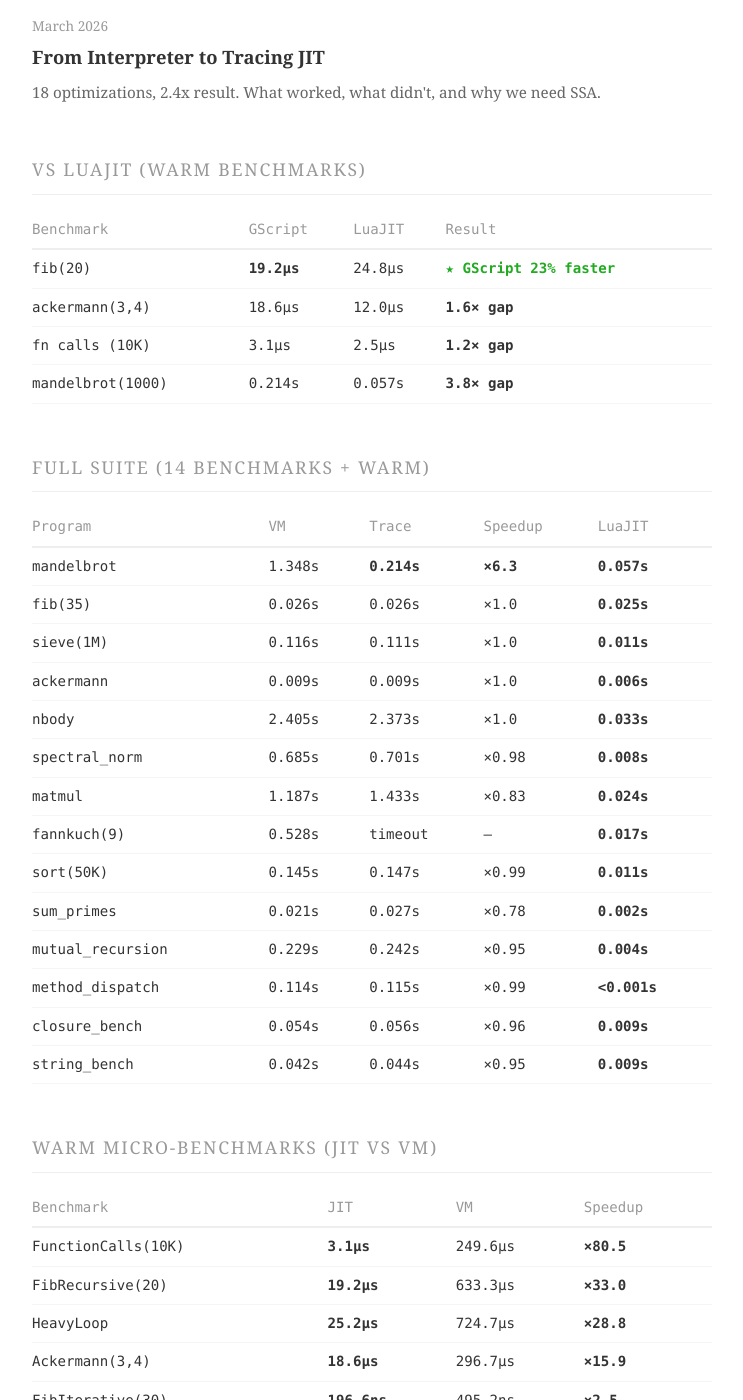
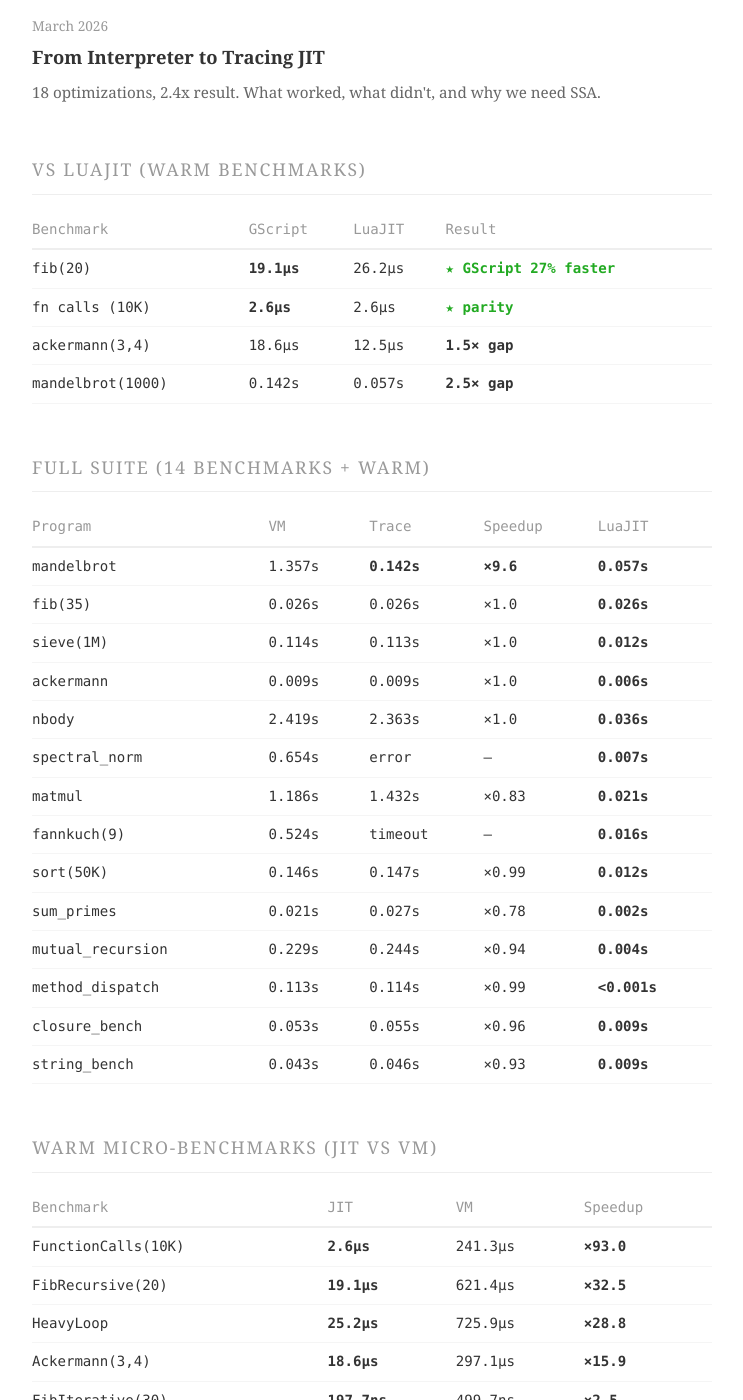
Before and after one commit to jxwr/gscript, a Jekyll site: the page docs/index.html, which Jekyll copies as it is, in a window 1280 px wide and 1400 px high, scrolled down 1488 px. Shown: the whole window, without its empty margins (268-1011 px from the left). Built offline with Jekyll 4.4.1, drawn with Linux system fonts in a browser that asks for light colours.

Commit message:
Update benchmarks: mandelbrot 0.142s (was 0.214s), 2.5x gap to LuaJIT
Relaxed float guards unlock iter-loop trace for mandelbrot:
- mandelbrot trace: 0.214s → 0.142s (x9.6 over VM, was x6.3)
- mandelbrot vs LuaJIT: 3.8x → 2.5x gap
- fib(20): 19.1us, 27% ahead of LuaJIT
- fn_calls: 2.6us, parity with LuaJIT
- ackermann: 18.6us, 1.5x gap (was 2.5x)

Note: spectral_norm trace regressed (new crash), needs investigation.

Co-Authored-By: Claude Opus 4.6 (1M context) <noreply@anthropic.com>

```diff
--- a/docs/index.html
+++ b/docs/index.html
@@ -158,41 +158,41 @@
 
 <table>
   <tr><th>Benchmark</th><th>GScript</th><th>LuaJIT</th><th>Result</th></tr>
-  <tr><td>fib(20)</td><td><b>19.2&micro;s</b></td><td>24.8&micro;s</td><td><b style="color:#2a2">&starf; GScript 23% faster</b></td></tr>
-  <tr><td>ackermann(3,4)</td><td>18.6&micro;s</td><td>12.0&micro;s</td><td>1.6&times; gap</td></tr>
-  <tr><td>fn calls (10K)</td><td>3.1&micro;s</td><td>2.5&micro;s</td><td>1.2&times; gap</td></tr>
-  <tr><td>mandelbrot(1000)</td><td>0.214s</td><td>0.057s</td><td>3.8&times; gap</td></tr>
+  <tr><td>fib(20)</td><td><b>19.1&micro;s</b></td><td>26.2&micro;s</td><td><b style="color:#2a2">&starf; GScript 27% faster</b></td></tr>
+  <tr><td>fn calls (10K)</td><td><b>2.6&micro;s</b></td><td>2.6&micro;s</td><td><b style="color:#2a2">&starf; parity</b></td></tr>
+  <tr><td>ackermann(3,4)</td><td>18.6&micro;s</td><td>12.5&micro;s</td><td>1.5&times; gap</td></tr>
+  <tr><td>mandelbrot(1000)</td><td>0.142s</td><td>0.057s</td><td>2.5&times; gap</td></tr>
 </table>
 
 <h2>Full Suite (14 benchmarks + warm)</h2>
 
 <table>
   <tr><th>Program</th><th>VM</th><th>Trace</th><th>Speedup</th><th>LuaJIT</th></tr>
-  <tr><td>mandelbrot</td><td>1.348s</td><td><b>0.214s</b></td><td><b>&times;6.3</b></td><td>0.057s</td></tr>
-  <tr><td>fib(35)</td><td>0.026s</td><td>0.026s</td><td>&times;1.0</td><td>0.025s</td></tr>
-  <tr><td>sieve(1M)</td><td>0.116s</td><td>0.111s</td><td>&times;1.0</td><td>0.011s</td></tr>
+  <tr><td>mandelbrot</td><td>1.357s</td><td><b>0.142s</b></td><td><b>&times;9.6</b></td><td>0.057s</td></tr>
+  <tr><td>fib(35)</td><td>0.026s</td><td>0.026s</td><td>&times;1.0</td><td>0.026s</td></tr>
+  <tr><td>sieve(1M)</td><td>0.114s</td><td>0.113s</td><td>&times;1.0</td><td>0.012s</td></tr>
   <tr><td>ackermann</td><td>0.009s</td><td>0.009s</td><td>&times;1.0</td><td>0.006s</td></tr>
-  <tr><td>nbody</td><td>2.405s</td><td>2.373s</td><td>&times;1.0</td><td>0.033s</td></tr>
-  <tr><td>spectral_norm</td><td>0.685s</td><td>0.701s</td><td>&times;0.98</td><td>0.008s</td></tr>
-  <tr><td>matmul</td><td>1.187s</td><td>1.433s</td><td>&times;0.83</td><td>0.024s</td></tr>
-  <tr><td>fannkuch(9)</td><td>0.528s</td><td>timeout</td><td>&mdash;</td><td>0.017s</td></tr>
-  <tr><td>sort(50K)</td><td>0.145s</td><td>0.147s</td><td>&times;0.99</td><td>0.011s</td></tr>
+  <tr><td>nbody</td><td>2.419s</td><td>2.363s</td><td>&times;1.0</td><td>0.036s</td></tr>
+  <tr><td>spectral_norm</td><td>0.654s</td><td>error</td><td>&mdash;</td><td>0.007s</td></tr>
+  <tr><td>matmul</td><td>1.186s</td><td>1.432s</td><td>&times;0.83</td><td>0.021s</td></tr>
+  <tr><td>fannkuch(9)</td><td>0.524s</td><td>timeout</td><td>&mdash;</td><td>0.016s</td></tr>
+  <tr><td>sort(50K)</td><td>0.146s</td><td>0.147s</td><td>&times;0.99</td><td>0.012s</td></tr>
   <tr><td>sum_primes</td><td>0.021s</td><td>0.027s</td><td>&times;0.78</td><td>0.002s</td></tr>
-  <tr><td>mutual_recursion</td><td>0.229s</td><td>0.242s</td><td>&times;0.95</td><td>0.004s</td></tr>
-  <tr><td>method_dispatch</td><td>0.114s</td><td>0.115s</td><td>&times;0.99</td><td>&lt;0.001s</td></tr>
-  <tr><td>closure_bench</td><td>0.054s</td><td>0.056s</td><td>&times;0.96</td><td>0.009s</td></tr>
-  <tr><td>string_bench</td><td>0.042s</td><td>0.044s</td><td>&times;0.95</td><td>0.009s</td></tr>
+  <tr><td>mutual_recursion</td><td>0.229s</td><td>0.244s</td><td>&times;0.94</td><td>0.004s</td></tr>
+  <tr><td>method_dispatch</td><td>0.113s</td><td>0.114s</td><td>&times;0.99</td><td>&lt;0.001s</td></tr>
+  <tr><td>closure_bench</td><td>0.053s</td><td>0.055s</td><td>&times;0.96</td><td>0.009s</td></tr>
+  <tr><td>string_bench</td><td>0.043s</td><td>0.046s</td><td>&times;0.93</td><td>0.009s</td></tr>
 </table>
 
 <h2>Warm Micro-benchmarks (JIT vs VM)</h2>
 
 <table>
   <tr><th>Benchmark</th><th>JIT</th><th>VM</th><th>Speedup</th></tr>
-  <tr><td>FunctionCalls(10K)</td><td><b>3.1&micro;s</b></td><td>249.6&micro;s</td><td><b>&times;80.5</b></td></tr>
-  <tr><td>FibRecursive(20)</td><td><b>19.2&micro;s</b></td><td>633.3&micro;s</td><td><b>&times;33.0</b></td></tr>
-  <tr><td>HeavyLoop</td><td><b>25.2&micro;s</b></td><td>724.7&micro;s</td><td><b>&times;28.8</b></td></tr>
-  <tr><td>Ackermann(3,4)</td><td><b>18.6&micro;s</b></td><td>296.7&micro;s</td><td><b>&times;15.9</b></td></tr>
-  <tr><td>FibIterative(30)</td><td><b>196.6ns</b></td><td>495.2ns</td><td><b>&times;2.5</b></td></tr>
+  <tr><td>FunctionCalls(10K)</td><td><b>2.6&micro;s</b></td><td>241.3&micro;s</td><td><b>&times;93.0</b></td></tr>
+  <tr><td>FibRecursive(20)</td><td><b>19.1&micro;s</b></td><td>621.4&micro;s</td><td><b>&times;32.5</b></td></tr>
+  <tr><td>HeavyLoop</td><td><b>25.2&micro;s</b></td><td>725.9&micro;s</td><td><b>&times;28.8</b></td></tr>
+  <tr><td>Ackermann(3,4)</td><td><b>18.6&micro;s</b></td><td>297.1&micro;s</td><td><b>&times;15.9</b></td></tr>
+  <tr><td>FibIterative(30)</td><td><b>197.7ns</b></td><td>499.7ns</td><td><b>&times;2.5</b></td></tr>
 </table>
 
 <footer>
```
Also changed, not shown: CLAUDE.md (+28 -32 lines), benchmarks/README.md.
